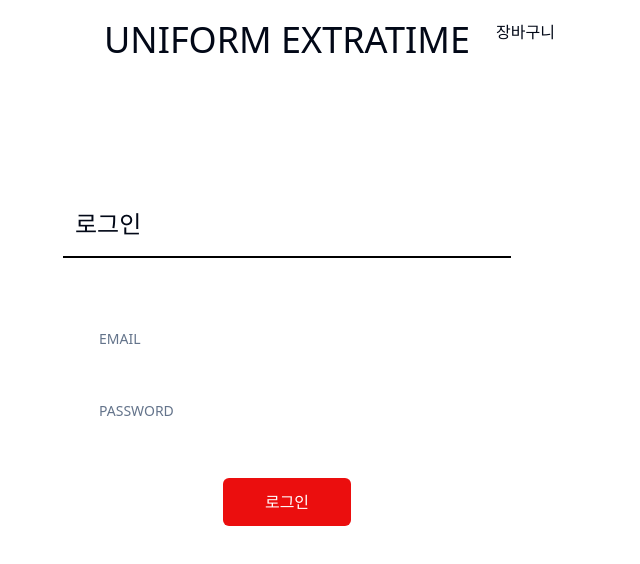
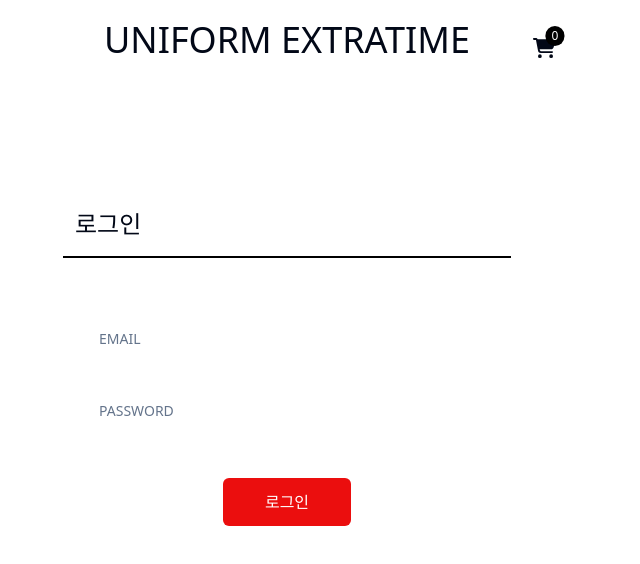
Before and after one commit to yangwonjoon/Uniform-ExtraTime, a React (Vite) app: page /login in a window 1280 px wide. Shown: the top 564 px of the page, without its empty margins (353-993 px from the left). Built offline with nearby package versions, Linux system fonts and the light colour scheme; no server answers.

Commit message:
[feat] header에 카트 로고 추가

```diff
--- a/src/App.tsx
+++ b/src/App.tsx
@@ -10,36 +10,10 @@ import { Sell } from "./page/sell/Sell";
 import { Mypage } from "./page/mypage/MyPage";
 import { UpdateProduct } from "./components/product/UpdateProduct";
 import { CreateProduct } from "./components/product/CreateProduct";
-import { auth, db } from './firebase'
-import { collection, getDoc, query, doc } from "firebase/firestore";
-import { cartStore } from "@/store/cartStore";
-import { useEffect } from "react";
+import { existedCartState } from "./api/cart/existedCartState";
 
 const App = () => {
-
-  useEffect(() => {
-    const cartFromFireStore = auth.onAuthStateChanged(async (user) => {
-      if (user) {
-        const userId = user.uid;
-        const docRef = doc(db, "carts", userId);
-        const docSnap = await getDoc(docRef);
-        if (docSnap.exists()) {
-          const data = docSnap.data();
-          if (data && data.items) {
-            cartStore.setState({ cart: data.items });
-          } else {
-            console.log("카드에 아이템 없음");
-          }
-        } else {
-          console.log("cartFromFireStore ERROR");
-        }
-      } else {
-        cartStore.setState({ cart: [] });
-      }
-    });
-
-    return () => cartFromFireStore();
-  }, []);
+  existedCartState()
 
   return (
     <div className="App container mx-auto my-0 w-1/2 h-screen">
--- /dev/null
+++ b/src/api/cart/existedCartState.ts
@@ -0,0 +1,30 @@
+import { auth, db } from '../../firebase'
+import { getDoc, doc } from "firebase/firestore";
+import { cartStore } from "@/store/cartStore";
+import { useEffect } from "react";
+
+export const existedCartState = () => {
+    useEffect(() => {
+        const cartFromFireStore = auth.onAuthStateChanged(async (user) => {
+            if (user) {
+                const userId = user.uid;
+                const docRef = doc(db, "carts", userId);
+                const docSnap = await getDoc(docRef);
+                if (docSnap.exists()) {
+                    const data = docSnap.data();
+                    if (data && data.items) {
+                        cartStore.setState({ cart: data.items });
+                    } else {
+                        console.log("카드에 아이템 없음");
+                    }
+                } else {
+                    console.log("cartFromFireStore ERROR");
+                }
+            } else {
+                cartStore.setState({ cart: [] });
+            }
+        });
+
+        return () => cartFromFireStore();
+    }, []);
+}
--- a/src/api/onAuthState.ts
+++ /dev/null
@@ -1,12 +0,0 @@
-import { useEffect } from "react";
-import { onAuthStateChanged } from "firebase/auth";
-import { auth } from "../firebase";
-
-export const onAuthState = () => {
-    useEffect(() => {
-        onAuthStateChanged(auth, (user) => {
-            return console.log("firebase user", user?.uid);
-        });
-    }, []);
-
-}
--- a/src/components/common/Logo.tsx
+++ b/src/components/common/Logo.tsx
@@ -1,16 +1,27 @@
 import { useNavigate } from "react-router-dom"
+import { FontAwesomeIcon } from "@fortawesome/react-fontawesome";
+import { faShoppingCart } from "@fortawesome/free-solid-svg-icons";
+import { cartStore } from "@/store/cartStore";
+import { userStore } from "@/store/userStore";
+
 
 export const Logo = () => {
     const navigate = useNavigate()
+    const { user } = userStore()
+    const { cartLength } = cartStore()
 
     return (
-        <>
-            <div className="text-center m-5 relative">
-                <h1 className="text-4xl cursor-pointer" onClick={() => navigate('/')}>UNIFORM EXTRATIME</h1>
-                <div className="absolute right-0 top-0">
-                    <p>장바구니</p>
+        <div className="text-center m-5 relative">
+            <h1 className="text-4xl cursor-pointer" onClick={() => navigate('/')}>UNIFORM EXTRATIME</h1>
+            {
+                !user.isSeller &&
+                <div id="cart-icon" className="absolute right-0 bottom-0 flex items-center">
+                    <div className="relative">
+                        <FontAwesomeIcon icon={faShoppingCart} size="lg"></FontAwesomeIcon>
+                        <span className="absolute top-0 right-0 translate-x-1/2 -translate-y-1/2 bg-black text-white text-xs px-1.5 py-0.5 rounded-full">{cartLength()}</span>
+                    </div>
                 </div>
-            </div>
-        </>
+            }
+        </div>
     )
 }
--- a/src/main.tsx
+++ b/src/main.tsx
@@ -3,9 +3,6 @@ import ReactDOM from 'react-dom/client'
 import App from './App.tsx'
 import './index.css'
 import { BrowserRouter } from "react-router-dom";
-import { app } from "./firebase";
-
-console.log("app", app);
 
 ReactDOM.createRoot(document.getElementById('root')!).render(
     <React.StrictMode>
--- a/src/page/main/Home.tsx
+++ b/src/page/main/Home.tsx
@@ -11,7 +11,7 @@ import { userStore } from "@/store/userStore";
 
 export const Home = () => {
     const [products, setProducts] = useState<IProductFormData[]>([]);
-    const { cart, addCart } = cartStore()
+    const { cart, addCart, removeCart } = cartStore()
     const { user } = userStore()
 
     useEffect(() => {
@@ -33,15 +33,19 @@ export const Home = () => {
         readProducts();
     }, []);
 
-    const handleOnClick = (productId: string | undefined) => {
+    const handleToggleCart = (productId: string | undefined) => {
         if (!productId) {
             alert('제품 정보가 올바르지 않습니다.');
             return;
         }
         if (user.email && !user.isSeller) {
-            addCart(productId);
+            if (cart.includes(productId)) {
+                removeCart(productId)
+            } else {
+                addCart(productId)
+            }
         } else {
-            alert('로그인해주세요!');
+            alert('구매자 아이디로 로그인해주세요!');
         }
     }
 
@@ -56,7 +60,11 @@ export const Home = () => {
                                 <div className="flex items-center justify-center p-3 h-48 shadow-lg rounded-lg border border-black relative">
                                     <div className="w-full h-full ">
                                         <img src={product.productImages[0]} alt="메인 이미지" className="object-contain w-full h-full" />
-                                        <FontAwesomeIcon icon={bookmark} className="absolute bottom-0 right-0 m-2" onClick={() => handleOnClick(product.productId)} />
+                                        {
+                                            product.productId && cart.includes(product.productId) ?
+                                                <FontAwesomeIcon icon={filledBookmark} className="absolute bottom-0 right-0 m-2" onClick={() => handleToggleCart(product.productId)} />
+                                                : <FontAwesomeIcon icon={bookmark} className="absolute bottom-0 right-0 m-2" onClick={() => handleToggleCart(product.productId)} />
+                                        }
                                     </div>
                                 </div>
                                 <div className="flex flex-col p-3">
--- a/src/store/cartStore.ts
+++ b/src/store/cartStore.ts
@@ -1,7 +1,6 @@
 import { create } from 'zustand';
 import { devtools, persist, createJSONStorage } from 'zustand/middleware';
 import { CartStore, } from './types';
-import { IProductFormData } from '@/types/types';
 import { collection, doc, setDoc } from 'firebase/firestore';
 import { auth, db } from '../firebase'
 
@@ -9,14 +8,15 @@ export const cartStore = create<CartStore>()(
     persist(
         devtools((set, get) => ({
             cart: [],
-            setCart: (productId: string) => set({ cart: [productId] }),
-            addCart: (productId: string) => {
+            cartLength: () => get().cart.length,
+            setCart: (productId) => set({ cart: [productId] }),
+            addCart: (productId) => {
                 const { cart } = get();
                 const newCart = [...cart, productId];
                 set({ cart: newCart });
                 cartToFirebase(newCart);
             },
-            removeCart: (productId: string) => {
+            removeCart: (productId) => {
                 const { cart } = get();
                 const newCart = cart.filter(product => product !== productId);
                 set({ cart: newCart });
```
Also changed, not shown: src/store/types.ts (+4 -5 lines).
